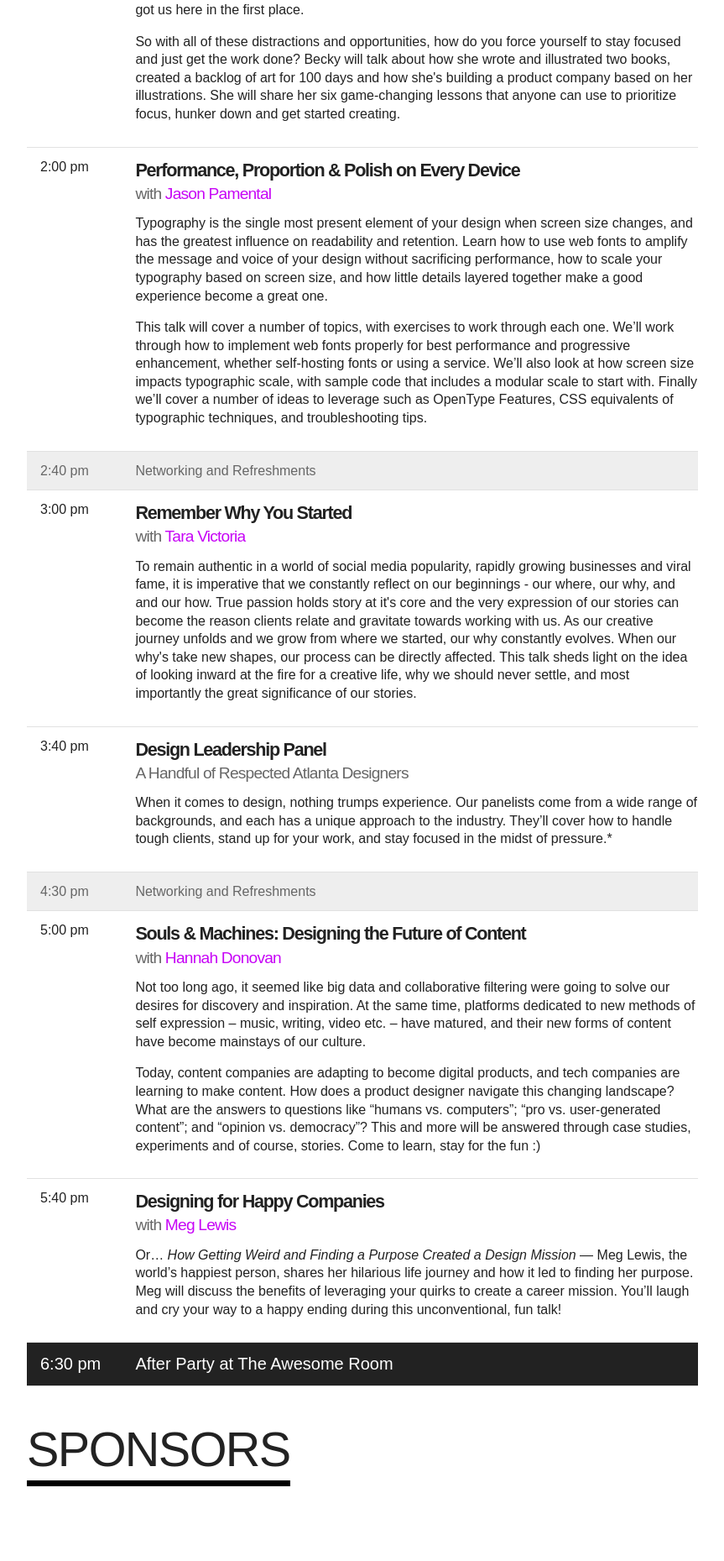
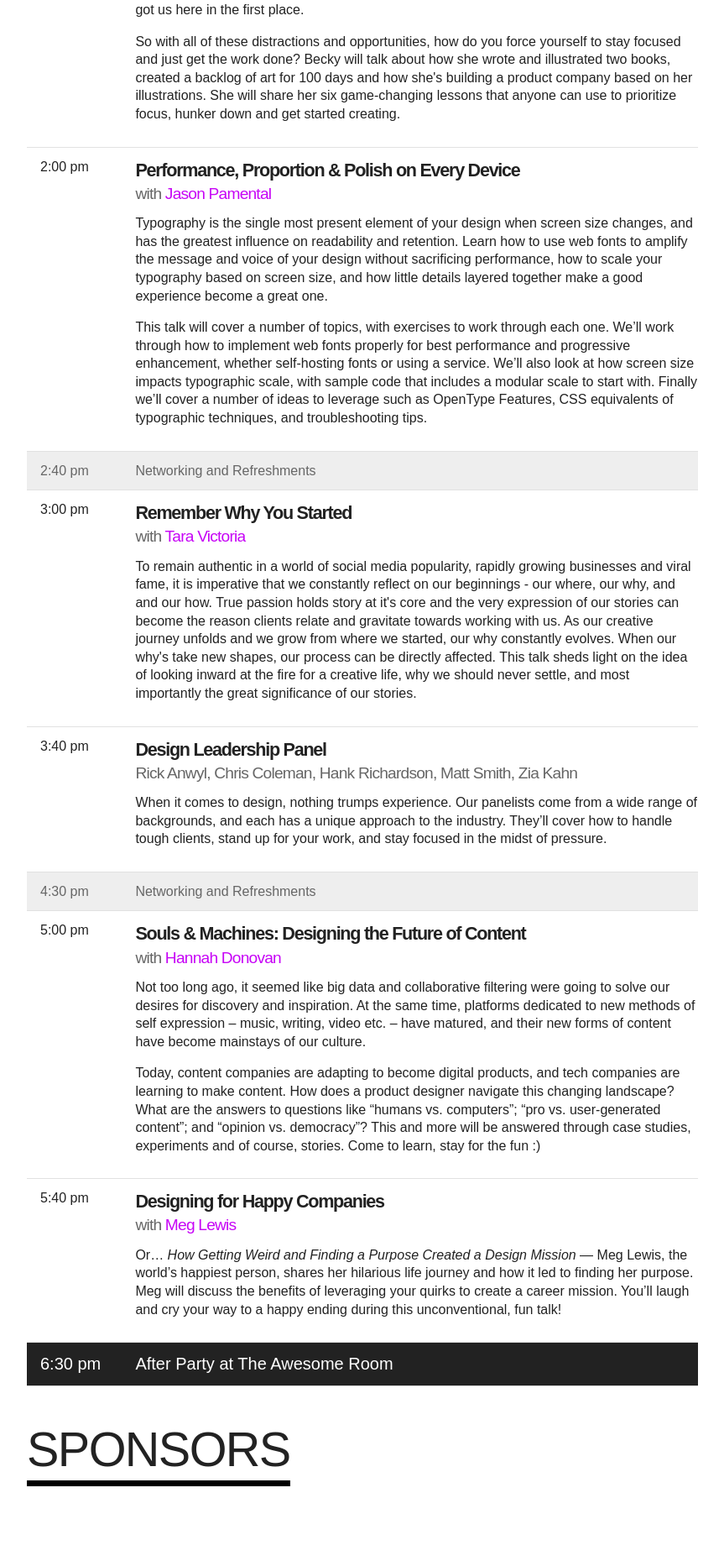
Before and after one commit to ninelabs/webafternoon, a Jekyll site: the page built from schedule/index.html, in a window 1280 px wide. Shown: the part 530-2389 px from the top of the page at 84% size, without its empty margins (208-1071 px from the left). Built offline with Jekyll 4.4.1, drawn with Linux system fonts in a browser that asks for light colours; nearby versions of some CDN libraries.

Commit message:
progress on adding Panelists

```diff
--- a/_includes/schedule.html
+++ b/_includes/schedule.html
@@ -45,8 +45,8 @@
           <td class="talk-time">3:40 pm</td>
           <td class="talk-info">
             <h4 class="talk-title">Design Leadership Panel</h4>
-            <h5 class="talk-speaker">A Handful of Respected Atlanta Designers</h5>
-            <p>When it comes to design, nothing trumps experience. Our panelists come from a wide range of backgrounds, and each has a unique approach to the industry. They’ll cover how to handle tough clients, stand up for your work, and stay focused in the midst of pressure.*</p>
+            <h5 class="talk-speaker">Rick Anwyl, Chris Coleman, Hank Richardson, Matt Smith, Zia Kahn</h5>
+            <p>When it comes to design, nothing trumps experience. Our panelists come from a wide range of backgrounds, and each has a unique approach to the industry. They&rsquo;ll cover how to handle tough clients, stand up for your work, and stay focused in the midst of pressure.</p>
           </td>
         </tr>
         <tr class="break">
--- a/_sass/_styles.scss
+++ b/_sass/_styles.scss
@@ -228,6 +228,31 @@
     }
   }
 }
+
+.panelists {
+  margin-bottom: 3em;
+  margin-top: 3em;
+  .panelist {
+    img {
+      display: block;
+      max-width: 200px;
+      width: 200px;
+      border: 4px solid transparent;
+      -moz-border-image: -moz-linear-gradient(top left, #0865F1 0%, #C704F6 100%);
+      -webkit-border-image: -webkit-linear-gradient(top left, #0865F1 0%, #C704F6 100%);
+      border-image: linear-gradient(to bottom right, #0865F1 0%, #C704F6 100%);
+      border-image-slice: 1;
+      box-sizing: border-box;
+    }
+    small {
+      display: block;
+      color: #666;
+    }
+  }
+
+}
+
+
 
 ///////////////////////////////////////////////////////////////////////
 // Schedule
--- a/index.html
+++ b/index.html
@@ -4,6 +4,7 @@
 
 {% include intro.html %}
 {% include speakers.html %}
+{% include panelists.html %}
 {% include sponsors.html %}
 {% include venue.html %}
 {% include schedule.html %}
```
Also changed, not shown: _data/speakers.yml (+123 -99 lines), _includes/panelists.html (added, +31 -0 lines), _includes/speakers.html (+4 -3 lines), img/chriscoleman.jpg (added), img/hankrichardson.jpg (added), img/mattsmith.jpg (added), img/rickanwyl.jpg (added), img/ziakahn.jpg (added).
